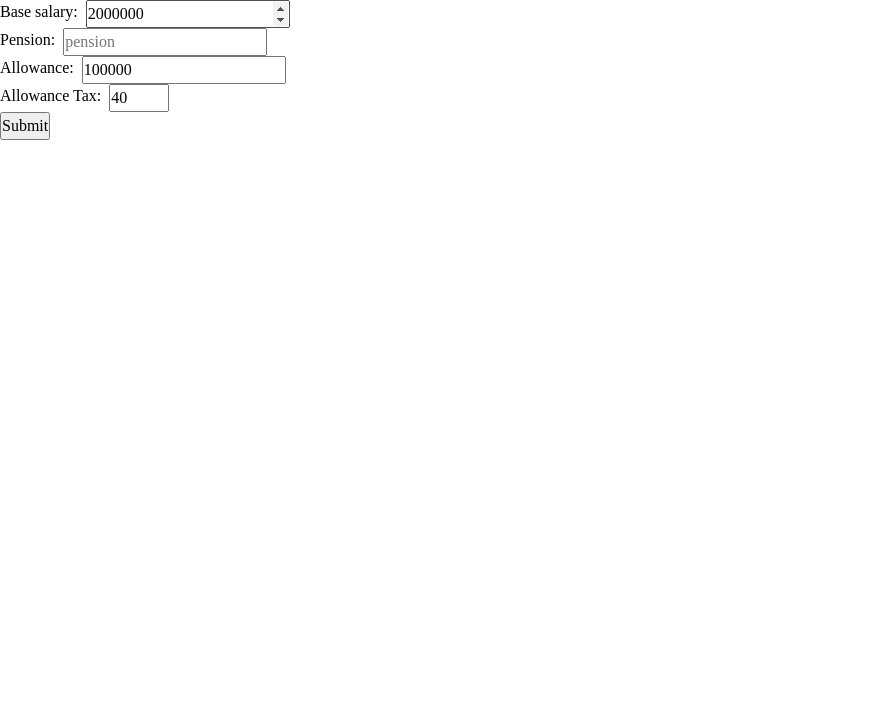
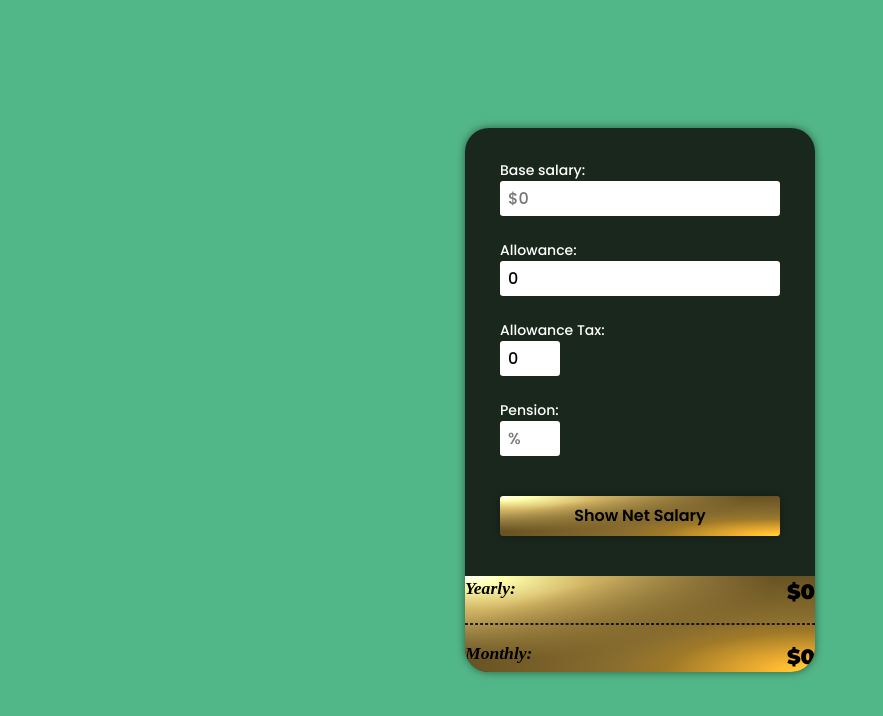
Before and after one commit to Noid3ah/salary-calculator, a plain HTML site: page src/index.html in a window 1280 px wide. Shown: the whole page, without its empty margins (0-883 px from the left). Drawn offline with Linux system fonts and the light colour scheme.

Commit message:
fixed bugs and made things pretty

```diff
--- a/src/css/app.css
+++ b/src/css/app.css
@@ -1,3 +1,4 @@
+@import url("https://fonts.googleapis.com/css2?family=Montserrat:wght@900&family=Noto+Serif+Balinese&family=Open+Sans:wght@400;500;600;700;800&family=Poppins:wght@500;600;700&family=Roboto:wght@500;700&display=swap");
 *,
 *::before,
 *::after {
@@ -43,19 +44,141 @@ select {
   font: inherit;
 }
 
-.form {
+:root {
+  --_bgc: #52b788;
+  --_form: #1a271d;
+  --_ff1: "Poppins", sans-serif;
+  --_ff2: "Roboto", sans-serif;
+  --_ff3: "Open sans", sans-serif;
+  --_ff4: "Noto Serif Balinese", serif;
+  --_ff5: "Montserrat", sans-serif;
+  --_input-radius: 0.2rem;
+  --_display: rgb(255, 200, 0);
+}
+
+.contain {
+  width: 100%;
+}
+
+body {
+  background-color: var(--_bgc);
+  display: flex;
+  justify-content: center;
+  align-items: center;
+  min-height: 100vh;
+}
+
+.main {
+  width: 100%;
+  display: flex;
+  flex-direction: column;
+  align-items: center;
+}
+
+.form-section {
+  width: 100%;
+  display: flex;
+  justify-content: center;
+}
+.form-section form {
+  display: flex;
+  flex-direction: column;
+  background-color: var(--_form);
+  padding: 2rem 0 0 0;
+  gap: 1.5rem;
+  color: white;
+  width: 100%;
+  max-width: 350px;
+  border-radius: 1.5rem;
+  overflow: hidden;
+  box-shadow: 0px 0px 8px rgba(0, 0, 0, 0.5);
+}
+.form-section form .form-control,
+.form-section form button[type=submit] {
+  --_value: 80%;
+  max-width: var(--_value);
+  margin-left: calc((100% - var(--_value)) / 2);
+}
+.form-section form .form-control {
   display: flex;
   flex-direction: column;
 }
-
-.form-control {
-  display: flex;
+.form-section form .form-control label {
+  font-family: var(--_ff1);
+  font-weight: 500;
+  transition: transform 0.5s ease;
+  font-size: 0.875rem;
 }
-
-label + input {
-  margin-left: 0.5rem;
+.form-section form .form-control label span {
+  color: rgb(242, 16, 16);
 }
-
-.allowanceTaxable {
+.form-section form .form-control input[type=number] {
+  border-radius: var(--_input-radius);
+  height: 35px;
+  border: none;
+  padding-inline: 0.5rem;
+  font-family: var(--_ff1);
+}
+.form-section form .form-control input[type=number]::placeholder {
+  font-family: var(--_ff1);
+}
+.form-section form .form-control input[type=number]:focus-visible {
+  outline: 2px solid rgb(255, 255, 255);
+  outline-offset: 3px;
+}
+.form-section form .form-control:focus-within > label {
+  transform: translateY(-2px);
+  transition: transform 0.2s ease;
+}
+.form-section form .form-control input.allowanceTaxable,
+.form-section form .form-control input.pension {
   max-width: 60px;
 }
+.form-section form button[type=submit] {
+  border: none;
+  background-color: white;
+  background: radial-gradient(ellipse farthest-corner at right bottom, #fedb37 0%, #fdb931 8%, #9f7928 30%, #8a6e2f 40%, transparent 80%), radial-gradient(ellipse farthest-corner at left top, #ffffff 0%, #ffffac 8%, #d1b464 25%, #5d4a1f 62.5%, #5d4a1f 100%);
+  border-radius: var(--_input-radius);
+  padding: 0.5rem 0;
+  margin-top: 1rem;
+  margin-bottom: 1rem;
+  font-family: var(--_ff1);
+  font-weight: 600;
+  color: #000;
+  font-size: 1rem;
+  cursor: pointer;
+  box-shadow: 0px 0px 8px rgba(0, 0, 0, 0.3);
+}
+.form-section form .salaryDisplay.show-drop {
+  max-height: 500px;
+  padding: 2rem;
+}
+.form-section form .salaryDisplay {
+  background-color: var(--_display);
+  background: radial-gradient(ellipse farthest-corner at right bottom, #fedb37 0%, #fdb931 8%, #9f7928 30%, #8a6e2f 40%, transparent 80%), radial-gradient(ellipse farthest-corner at left top, #ffffff 0%, #ffffac 8%, #d1b464 25%, #5d4a1f 62.5%, #5d4a1f 100%);
+  color: #000;
+  font-family: var(--_ff4);
+  display: grid;
+  gap: 1rem;
+}
+.form-section form .salaryDisplay .monthly,
+.form-section form .salaryDisplay .annually {
+  display: grid;
+  grid-template-columns: 1fr 2fr;
+  align-items: center;
+}
+.form-section form .salaryDisplay .monthly h2,
+.form-section form .salaryDisplay .annually h2 {
+  font-size: 1.1rem;
+  font-style: italic;
+}
+.form-section form .salaryDisplay .monthly p,
+.form-section form .salaryDisplay .annually p {
+  margin-left: auto;
+  font-family: var(--_ff5);
+  font-weight: 900;
+  font-size: 1.3rem;
+}
+.form-section form .salaryDisplay hr {
+  border: 1px dashed rgba(0, 0, 0, 0.8);
+}
--- a/src/index.html
+++ b/src/index.html
@@ -9,25 +9,39 @@
   </head>
   <body>
     <main class="main">
+      <section class="form-section">
         <form action="/" method="post" id="form">
           <div class="form-control">
-          <label for="base">Base salary:</label>
-          <input class="base" id="base" type="number" name="gross" placeholder="Base salary" value="2000000">
-        </div>
-        <div class="form-control">
-          <label for="pension">Pension:</label>
-          <input class="pension" id="pension" type="number" name="pension" placeholder="pension">
+            <label for="base"><span> </span>Base salary:</label>
+            <input class="base" id="base" type="number" name="gross" placeholder="$0" value="" required>
           </div>
           <div class="form-control">
             <label for="allowance">Allowance:</label>
-          <input class="allowance" id="allowance" type="number" name="allowance" placeholder="allowance" value="100000">
+            <input class="allowance" id="allowance" type="number" name="allowance" placeholder="$0" value="0">
           </div>
           <div class="form-control">
             <label for="allowTax">Allowance Tax:</label>
-          <input class="allowanceTaxable" id="allowTax" type="number" name="allowance" placeholder="allowanceTaxable" min="0" max="100" maxlength="3" value="40">
+            <input class="allowanceTaxable" id="allowTax" type="number" name="allowance" placeholder="%" min="0" max="100" maxlength="3" value="0">
           </div>
-        <button class="submit" type="submit">Submit</button>
+          <div class="form-control">
+            <label for="pension"> <span> </span>Pension:</label>
+            <input class="pension" id="pension" type="number" name="pension" min="0" max="20" placeholder="%" value="" required>
+          </div>
+          <button class="submit" type="submit">Show Net Salary</button>
+          <div class="salaryDisplay">
+            <div class="annually">
+              <h2>Yearly:</h2>
+              <p>$0</p>
+            </div>
+            <hr>
+            <div class="monthly">
+              <h2>Monthly:</h2>
+              <p>$0</p>
+            </div>
+          </div>
         </form>
+      </section>
+      <section class="table-section"></section>
     </main>
   </body>
 </html>
--- a/src/script/app.js
+++ b/src/script/app.js
@@ -5,6 +5,7 @@ const allowanceTax = document.querySelector(".allowanceTaxable");
 const submit = document.querySelector(".submit");
 const formControl = document.querySelector(".form-control");
 const form = document.getElementById("form");
+const salaryDisplay = document.querySelector(".salaryDisplay");
 
 const nis = 0.03;
 const nht = 0.02;
@@ -15,8 +16,10 @@ const grossCap = 5000000;
 submit.addEventListener("click", (e) => {
   e.preventDefault();
 
-  if (!base.value || !allowance.value || !allowanceTax.value) return;
+  if (!base.value || !pension.value) return;
   calculateNetSalary();
+  displayQuickDisplay();
+  showSalaryDisplay();
 });
 
 function getTaxableAllowance() {
@@ -30,14 +33,6 @@ function getTaxableAllowance() {
 function calculateGross() {
   const taxableAllowance = getTaxableAllowance();
   return parseInt(base.value) + taxableAllowance;
-}
-
-function calculateDeductions() {
-  const gross = calculateGross();
-  const nisDeduction = nis * gross;
-  const nhtDeduction = nht * gross;
-
-  return [nisDeduction, nhtDeduction];
 }
 
 function deductPension() {
@@ -86,8 +81,54 @@ function deductIncomeTax() {
 }
 
 function calculateNetSalary() {
-  const gross = calculateGross();
-  const netSuper = getNetOfSuper();
+  const realGross = parseInt(base.value) + parseInt(allowance.value);
 
-  console.log(netSuper - deductNht() - deductEduTax() - deductIncomeTax());
+  return (
+    realGross -
+    deductNht() -
+    deductEduTax() -
+    deductIncomeTax() -
+    deductNis() -
+    deductPension()
+  ).toFixed(2);
 }
+
+// function calculateMonthlySalary() {
+//   const realGross = parseInt(base.value) + parseInt(allowance.value);
+//   const mth = 12;
+//   return [
+//     { rg: realGross / mth },
+//     { nht: deductNht() / mth },
+//     { edu: deductEduTax() / mth },
+//     { income: deductIncomeTax() / mth },
+//     { nis: deductNis() / mth },
+//     { pen: deductPension() / mth },
+//   ];
+// }
+
+function displayQuickDisplay() {
+  const monthlyDisplay = salaryDisplay.querySelector(".monthly");
+  const annualDisplay = salaryDisplay.querySelector(".annually");
+
+  const monthlyValue = calculateNetSalary() / 12;
+  const annualValue = calculateNetSalary() / 1;
+
+  const currency = "$";
+  monthlyDisplay.querySelector(
+    "p"
+  ).textContent = `${currency}${Intl.NumberFormat("en-US", {
+    maximumFractionDigits: 2,
+    minimumFractionDigits: 2,
+  }).format(monthlyValue)}`;
+
+  annualDisplay.querySelector(
+    "p"
+  ).textContent = `${currency}${Intl.NumberFormat("en-US", {
+    maximumFractionDigits: 2,
+    minimumFractionDigits: 2,
+  }).format(annualValue)}`;
+}
+
+function showSalaryDisplay() {
+  salaryDisplay.classList.add("show-drop");
+}
```
Lines whose indentation alone changed are shown as unchanged.
